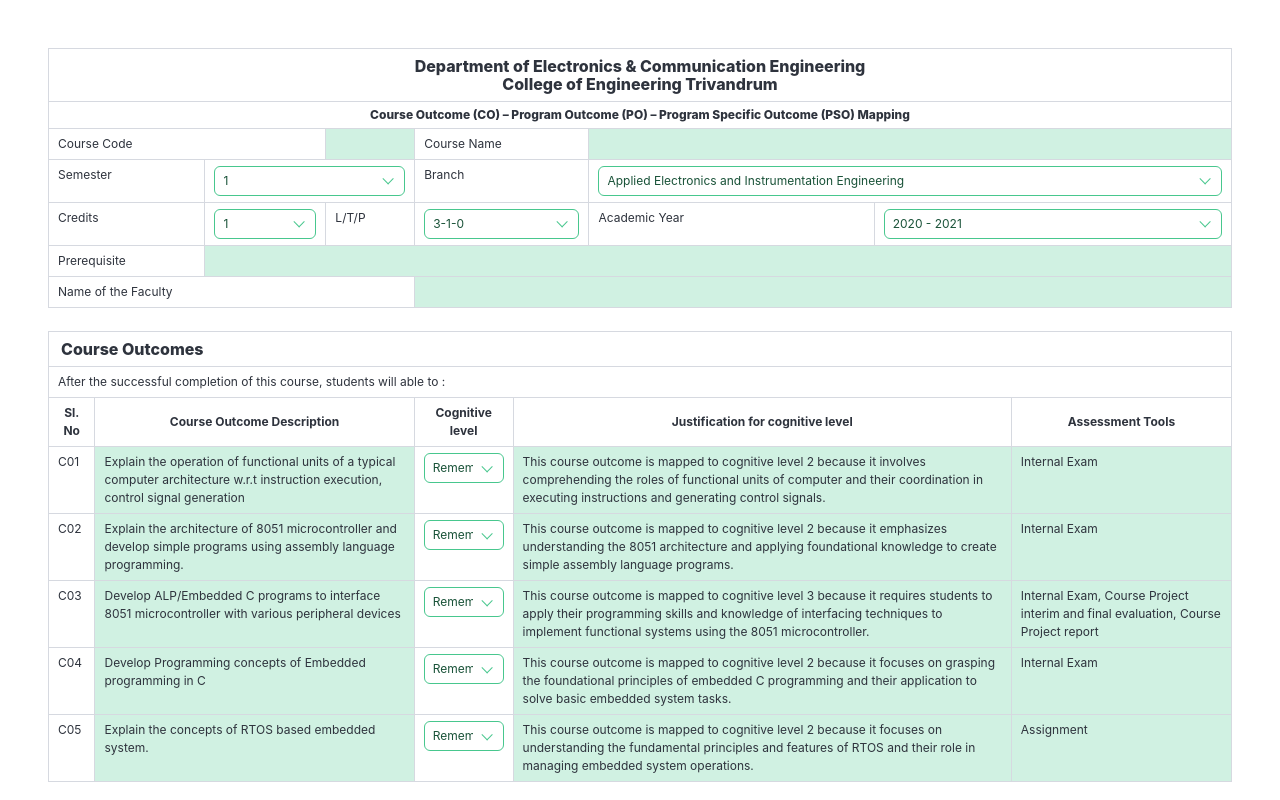
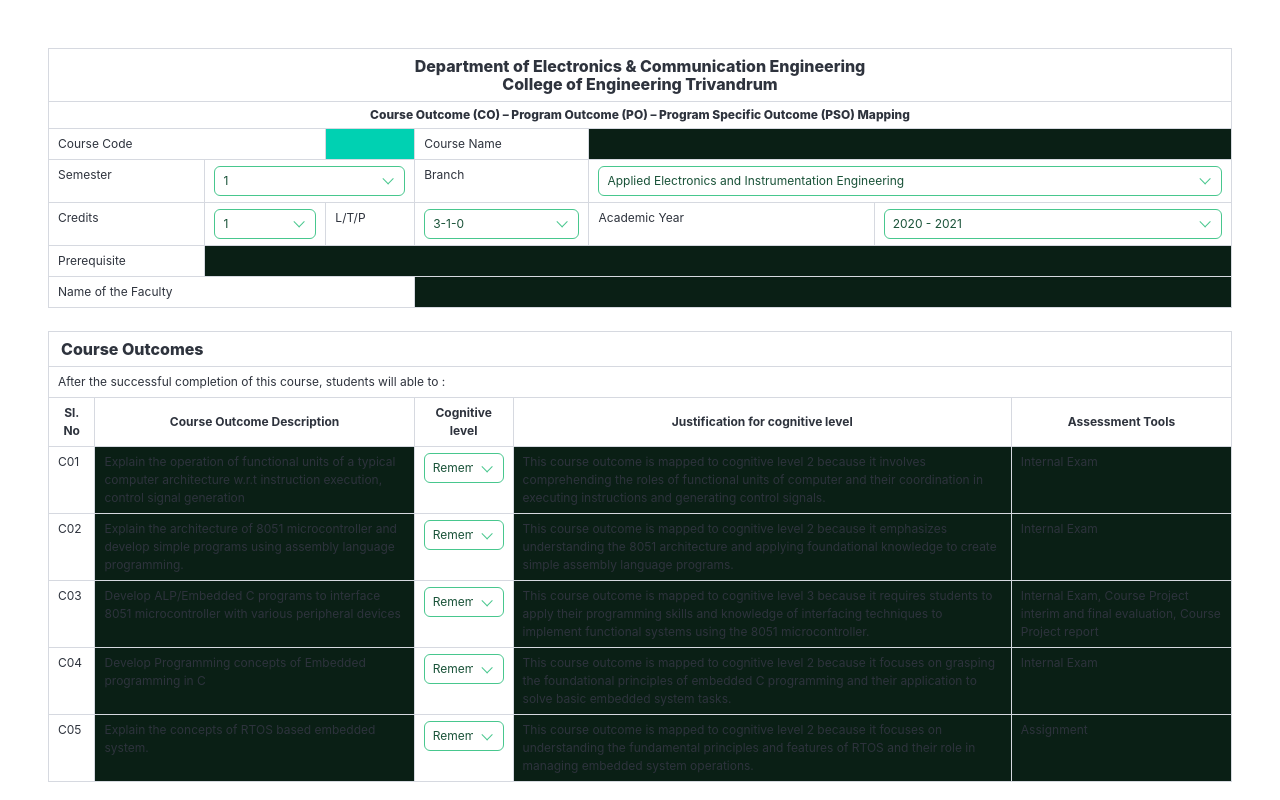
Before and after one commit to jim79/co-po-mapping, a plain HTML site: page index.html in a window 1280 px wide. Shown: the top 800 px of the page. Drawn offline with nearby package versions, Linux system fonts and the light colour scheme.

```diff
--- a/index.html
+++ b/index.html
@@ -34,12 +34,12 @@
     <td colspan="3">
      Course Code
     </td>
-    <td colspan="1" contenteditable="true" class="has-background-success-light has-background-success-light">
+    <td colspan="1" contenteditable="true" class="has-background-primary">
     </td>
     <td colspan="3">
      Course Name
     </td>
-    <td colspan="9" contenteditable="true" class="has-background-success-light">
+    <td colspan="9" contenteditable="true" class="has-background-success-dark">
     </td>
    </tr>
    <tr>
@@ -130,14 +130,14 @@
     <td colspan="2">
      Prerequisite
     </td>
-    <td colspan="14" contenteditable="true" class="has-background-success-light">
+    <td colspan="14" contenteditable="true" class="has-background-success-dark">
     </td>
    </tr>
    <tr>
     <td colspan="5">
      Name of the Faculty
     </td>
-    <td colspan="11" id="faculty_name" contenteditable="true" class="has-background-success-light">
+    <td colspan="11" id="faculty_name" contenteditable="true" class="has-background-success-dark">
     </td>
    </tr>
    <tr>
@@ -175,7 +175,7 @@
     <td>
      C01
     </td>
-    <td colspan="5" contenteditable="true" class="has-background-success-light">
+    <td colspan="5" contenteditable="true" class="has-background-success-dark">
      Explain the operation of functional units of a typical computer architecture w.r.t instruction
                 execution, control signal generation
     </td>
@@ -192,12 +192,12 @@
             </select>
         </div>
     </td>
-    <td colspan="6" contenteditable="true" class="has-background-success-light">
+    <td colspan="6" contenteditable="true" class="has-background-success-dark">
      This course outcome is mapped to cognitive level 2 because it involves comprehending the roles of
                 functional units of computer and their coordination in executing instructions and generating control
                 signals.
     </td>
-    <td colspan="2" contenteditable="true" class="has-background-success-light">
+    <td colspan="2" contenteditable="true" class="has-background-success-dark">
      Internal Exam
     </td>
    </tr>
@@ -205,7 +205,7 @@
     <td>
      C02
     </td>
-    <td colspan="5" contenteditable="true" class="has-background-success-light">
+    <td colspan="5" contenteditable="true" class="has-background-success-dark">
      Explain the architecture of 8051 microcontroller and develop simple programs using assembly language
                 programming.
     </td>
@@ -222,11 +222,11 @@
             </select>
         </div>
     </td>
-    <td colspan="6" contenteditable="true" class="has-background-success-light">
+    <td colspan="6" contenteditable="true" class="has-background-success-dark">
      This course outcome is mapped to cognitive level 2 because it emphasizes understanding the 8051
                 architecture and applying foundational knowledge to create simple assembly language programs.
     </td>
-    <td colspan="2" contenteditable="true" class="has-background-success-light">
+    <td colspan="2" contenteditable="true" class="has-background-success-dark">
      Internal Exam
     </td>
    </tr>
@@ -234,7 +234,7 @@
     <td>
      C03
     </td>
-    <td colspan="5" contenteditable="true" class="has-background-success-light">
+    <td colspan="5" contenteditable="true" class="has-background-success-dark">
      Develop ALP/Embedded C programs to interface 8051 microcontroller with various peripheral devices
     </td>
     <td colspan="2">
@@ -250,12 +250,12 @@
             </select>
         </div>
     </td>
-    <td colspan="6" contenteditable="true" class="has-background-success-light">
+    <td colspan="6" contenteditable="true" class="has-background-success-dark">
      This course outcome is mapped to cognitive level 3 because it requires students to apply their
                 programming skills and knowledge of interfacing techniques to implement functional systems using the
                 8051 microcontroller.
     </td>
-    <td colspan="2" contenteditable="true" class="has-background-success-light">
+    <td colspan="2" contenteditable="true" class="has-background-success-dark">
      Internal Exam, Course Project interim and final evaluation,
      Course Project report
     </td>
@@ -264,7 +264,7 @@
     <td>
      C04
     </td>
-    <td colspan="5" contenteditable="true" class="has-background-success-light">
+    <td colspan="5" contenteditable="true" class="has-background-success-dark">
      Develop Programming concepts of Embedded programming in C
     </td>
     <td colspan="2">
@@ -280,11 +280,11 @@
             </select>
         </div>
     </td>
-    <td colspan="6" contenteditable="true" class="has-background-success-light">
+    <td colspan="6" contenteditable="true" class="has-background-success-dark">
      This course outcome is mapped to cognitive level 2 because it focuses on grasping the foundational
                 principles of embedded C programming and their application to solve basic embedded system tasks.
     </td>
-    <td colspan="2" contenteditable="true" class="has-background-success-light">
+    <td colspan="2" contenteditable="true" class="has-background-success-dark">
      Internal Exam
     </td>
    </tr>
@@ -292,7 +292,7 @@
     <td>
      C05
     </td>
-    <td colspan="5" contenteditable="true" class="has-background-success-light">
+    <td colspan="5" contenteditable="true" class="has-background-success-dark">
      Explain the concepts of RTOS based embedded system.
     </td>
     <td colspan="2">
@@ -308,11 +308,11 @@
             </select>
         </div>
     </td>
-    <td colspan="6" contenteditable="true" class="has-background-success-light">
+    <td colspan="6" contenteditable="true" class="has-background-success-dark">
      This course outcome is mapped to cognitive level 2 because it focuses on understanding the fundamental
                 principles and features of RTOS and their role in managing embedded system operations.
     </td>
-    <td colspan="2" contenteditable="true" class="has-background-success-light">
+    <td colspan="2" contenteditable="true" class="has-background-success-dark">
      Assignment
     </td>
    </tr>
```
